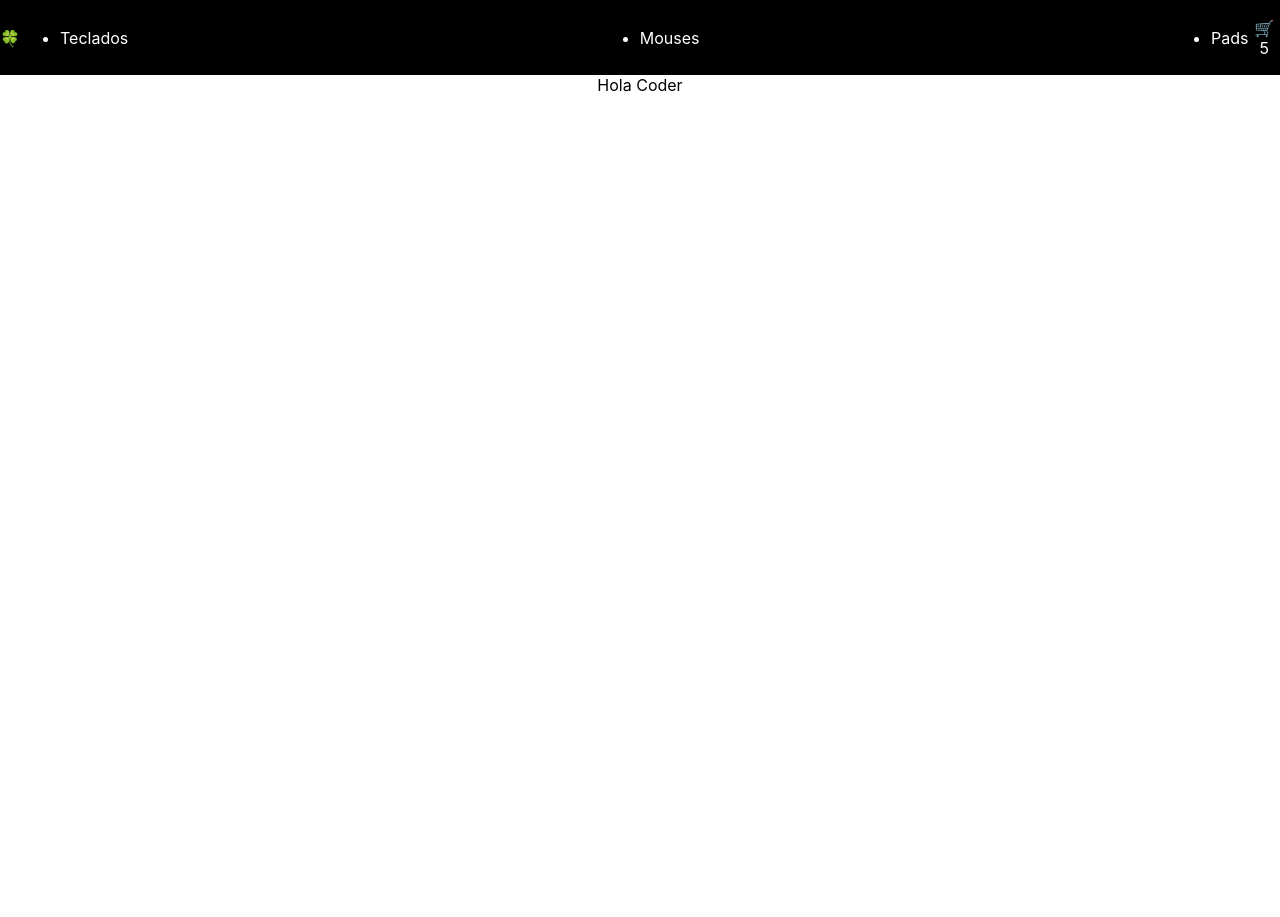
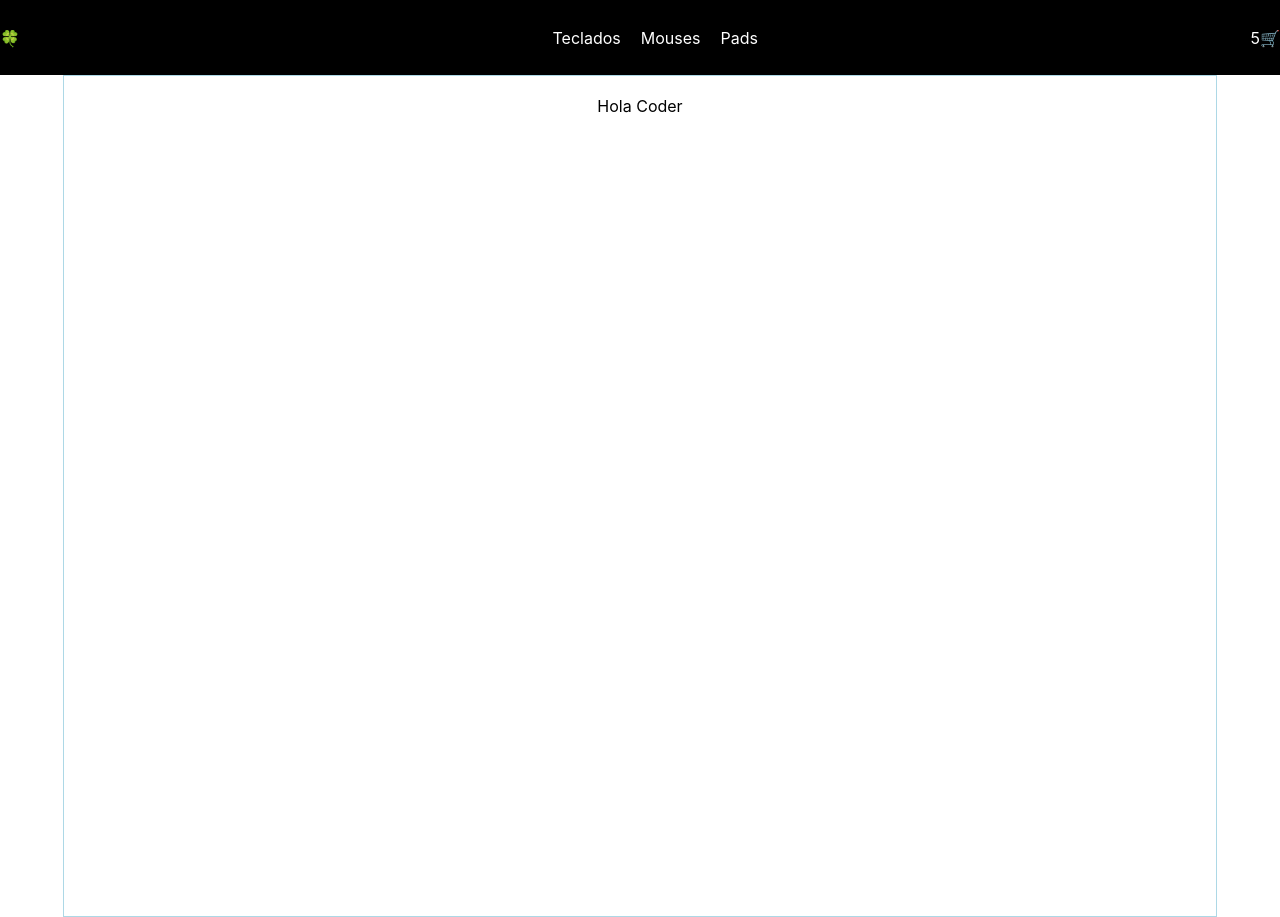
Before and after one commit to SmaelNicolas/comision_60730, a React (Create React App) app: page / in a window 1280 px wide. Before the commit the page ends 800 px from the top, so only its background shows below. Built offline with nearby package versions, Linux system fonts and the light colour scheme.

Commit message:
add styles

```diff
--- a/src/App.css
+++ /dev/null
@@ -1,38 +0,0 @@
-.App {
-  text-align: center;
-}
-
-.App-logo {
-  height: 40vmin;
-  pointer-events: none;
-}
-
-@media (prefers-reduced-motion: no-preference) {
-  .App-logo {
-    animation: App-logo-spin infinite 20s linear;
-  }
-}
-
-.App-header {
-  background-color: #282c34;
-  min-height: 100vh;
-  display: flex;
-  flex-direction: column;
-  align-items: center;
-  justify-content: center;
-  font-size: calc(10px + 2vmin);
-  color: white;
-}
-
-.App-link {
-  color: #61dafb;
-}
-
-@keyframes App-logo-spin {
-  from {
-    transform: rotate(0deg);
-  }
-  to {
-    transform: rotate(360deg);
-  }
-}
--- a/src/App.js
+++ b/src/App.js
@@ -1,10 +1,9 @@
-import "./App.css";
 import { ItemListContainer } from "./components/ItemListContainer/ItemListContainer";
 import { Navbar } from "./components/Navbar/Navbar";
 // import {
 // 	ButtonEjemploConEstado,
 // 	ButtonEjemploSinEstado,
-// } from "./components/EjemploBoton/EjemplosButton";
+// } from "./components/EjemplosClases/EjemplosButton";
 // import { Button } from "./components/MicroDesafio2/Button";
 
 function App() {
--- a/src/components/ItemListContainer/ItemListContainer.jsx
+++ b/src/components/ItemListContainer/ItemListContainer.jsx
@@ -1,5 +1,6 @@
 import React from "react";
+import "./itemListContainer.css";
 
 export const ItemListContainer = (props) => {
-	return <div>{props.bienvenida}</div>;
+	return <div className="mainContainer">{props.bienvenida}</div>;
 };
--- /dev/null
+++ b/src/components/ItemListContainer/itemListContainer.css
@@ -0,0 +1,12 @@
+.mainContainer {
+	width: 90%;
+	margin: 0 auto;
+	border: 1px solid lightblue;
+	min-height: 100vh;
+	text-align: center;
+	padding: 20px 0px;
+	display: flex;
+	flex-direction: row;
+	justify-content: center;
+	align-items: flex-start;
+}
--- a/src/components/Navbar/CartWidget.jsx
+++ b/src/components/Navbar/CartWidget.jsx
@@ -1,5 +1,5 @@
 import React from "react";
 
 export const CartWidget = () => {
-	return <div>🛒 5</div>;
+	return <div>5🛒</div>;
 };
--- a/src/components/Navbar/Navbar.jsx
+++ b/src/components/Navbar/Navbar.jsx
@@ -6,10 +6,10 @@ export const Navbar = () => {
 	return (
 		<nav className="containerNav">
 			<div>🍀</div>
-			<ul className="containerNav">
-				<li>Teclados</li>
-				<li>Mouses</li>
-				<li>Pads</li>
+			<ul className="containerNav--ul">
+				<li className="containerNav--ul--li">Teclados</li>
+				<li className="containerNav--ul--li">Mouses</li>
+				<li className="containerNav--ul--li">Pads</li>
 			</ul>
 			<CartWidget />
 		</nav>
--- a/src/components/Navbar/navbar.css
+++ b/src/components/Navbar/navbar.css
@@ -8,3 +8,20 @@
 	justify-content: space-between;
 	align-items: center;
 }
+.containerNav--ul {
+	width: auto;
+	display: flex;
+	flex-direction: row;
+	justify-content: center;
+	align-items: center;
+	gap: 0px 20px;
+}
+
+.containerNav--ul--li {
+	list-style: none;
+	cursor: pointer;
+}
+
+.containerNav--ul--li:hover {
+	text-decoration: underline;
+}
--- a/src/index.js
+++ b/src/index.js
@@ -1,15 +1,11 @@
-import React from 'react';
-import ReactDOM from 'react-dom/client';
-import './index.css';
-import App from './App';
-import reportWebVitals from './reportWebVitals';
+import React from "react";
+import ReactDOM from "react-dom/client";
+import App from "./App";
+import "./index.css";
+import reportWebVitals from "./reportWebVitals";
 
-const root = ReactDOM.createRoot(document.getElementById('root'));
-root.render(
-  <React.StrictMode>
-    <App />
-  </React.StrictMode>
-);
+const root = ReactDOM.createRoot(document.getElementById("root"));
+root.render(<App />);
 
 // If you want to start measuring performance in your app, pass a function
 // to log results (for example: reportWebVitals(console.log))
```
Also changed, not shown: src/components/EjemplosClases/EjemplosButton.js (renamed from src/components/EjemploBoton/EjemplosButton.js).
